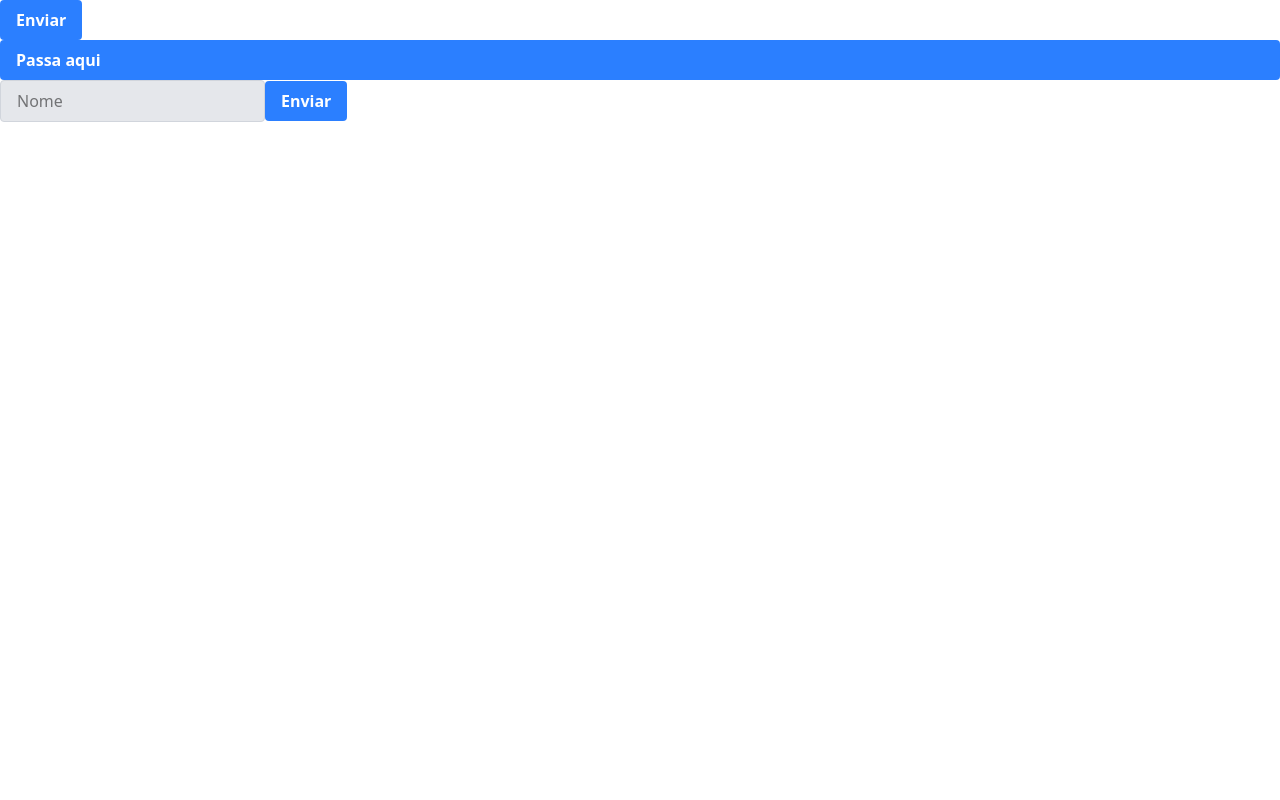
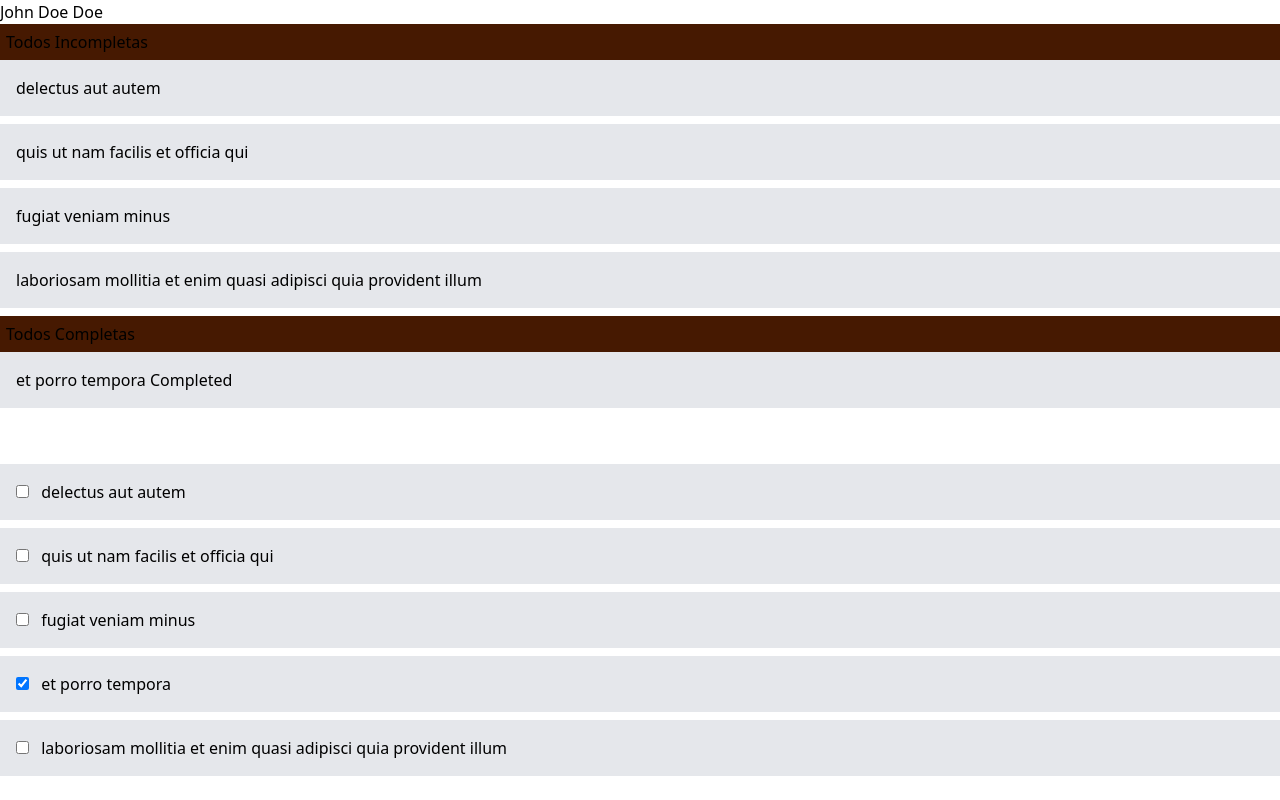
Before and after one commit to marcelo0333/vue-app, a Vue app: page / in a window 1280 px wide. Built offline with nearby package versions, Linux system fonts and the light colour scheme; the HTML template or start-up script is replaced by a standard one.

Commit message:
propriedade computed

```diff
--- a/src/App.vue
+++ b/src/App.vue
@@ -1,69 +1,87 @@
 <template>
   <div>
-    <button
-      @click="onClick"
-      class="bg-blue-500 hover:bg-blue-700 text-white font-bold py-2 px-4 rounded"
-    >
-      Enviar
-    </button>
-  </div>
-  <div
-    @mouseover="onMouseover"
-    @mouseout="onMouseout"
-    class="bg-blue-500 hover:bg-blue-700 text-white font-bold py-2 px-4 rounded"
-  >
-    Passa aqui
-  </div>
-  <div>
-    <form action="https://google.com" @submit.once="onClick">
-      <input @keyup="onKeyUp"
-        type="text"
-        name="name"
-        id="name"
-        class="bg-gray-200 border border-gray-300 rounded py-2 px-4 mb-4"
-        placeholder="Nome">
-      <button
-        type="submit"
-        class="bg-blue-500 hover:bg-blue-700 text-white font-bold py-2 px-4 rounded"
-      >
-        Enviar
-      </button>
-    </form>
+    {{ fullName }}
+    <h2 class="bg-amber-950 p-1.5 ">Todos Incompletas</h2>
+    <div v-for="todo in unCompleted" :key="todo.id" class="bg-gray-200 p-4 mb-2">
+      {{ todo.title }} <span v-if="todo.completed">Completed</span>
+    </div>
+    <h2 class="bg-amber-950 p-1.5">Todos Completas</h2>
+    <div v-for="todo in completed" :key="todo.id" class="bg-gray-200 p-4 mb-2">
+      {{ todo.title }} <span v-if="todo.completed">Completed</span>
+    </div>
+    <br><br>
+     <div v-for="todo in todos" :key="todo.id" class="bg-gray-200 p-4 mb-2">
+      <input
+      v-model="todo.completed"
+      type="checkbox"
+      class="mr-2">
+    {{ todo.title }}
+    </div>
   </div>
 </template>
 
 <!-- eslint-disable vue/block-lang -->
 <script>
-// import HeaderApp from './components/HeaderApp.vue'
-
 export default {
   name: 'App',
   components: {
-    // HeaderApp,
   },
   data() {
     return {
-      showHeader: true,
+      user: {
+        name: 'John Doe',
+        lastName: 'Doe',
+      },
+      todos:[
+          {
+            "userId": 1,
+            "id": 1,
+            "title": "delectus aut autem",
+            "completed": false
+          },
+          {
+            "userId": 1,
+            "id": 2,
+            "title": "quis ut nam facilis et officia qui",
+            "completed": false
+          },
+          {
+            "userId": 1,
+            "id": 3,
+            "title": "fugiat veniam minus",
+            "completed": false
+          },
+          {
+            "userId": 1,
+            "id": 4,
+            "title": "et porro tempora",
+            "completed": true
+          },
+          {
+            "userId": 1,
+            "id": 5,
+            "title": "laboriosam mollitia et enim quasi adipisci quia provident illum",
+            "completed": false
+          }
+        ],
+
+    }
+  },
+  computed: {
+    fullName() {
+      return `${this.user.name} ${this.user.lastName}`;
+    },
+    unCompleted(){
+      return this.todos.filter(todo => todo.completed === false);
+    },
+     completed(){
+      return this.todos.filter(todo => todo.completed === true);
     }
   },
   methods: {
-    onClick($event) {
-      console.log('click', $event)
-      // $event.preventDefault();
-      // alert('clicou');
-      // this.showHeader = !this.showHeader;
-    },
-    onMouseover() {
-      console.log('mouseover')
-    },
-    onMouseout() {
-      console.log('mouseout')
-    },
-     onKeyUp($event) {
-      console.log('keyup', $event)
-    },
   },
 }
 </script>
 
-<style scoped></style>
+<style scoped>
+</style>
```
